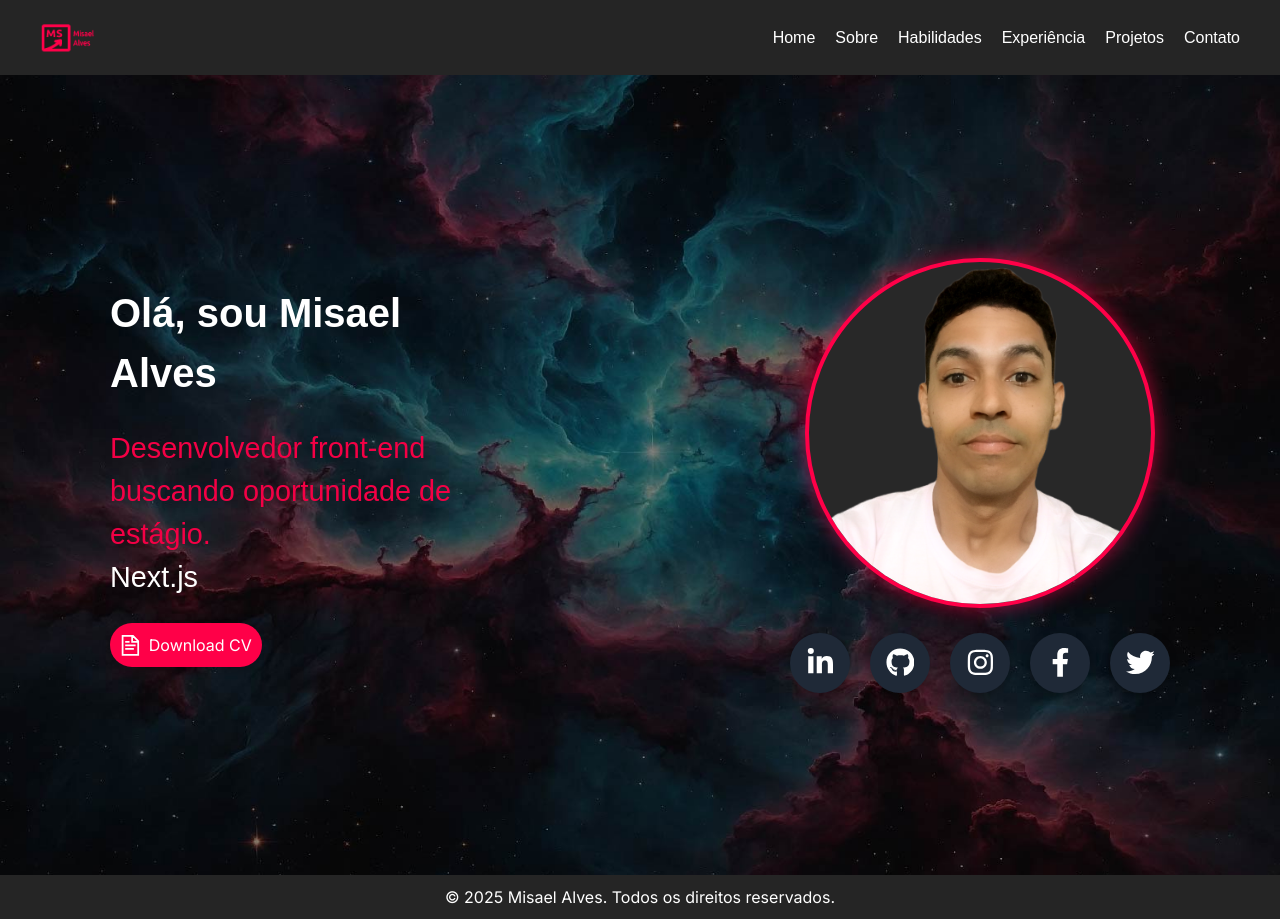
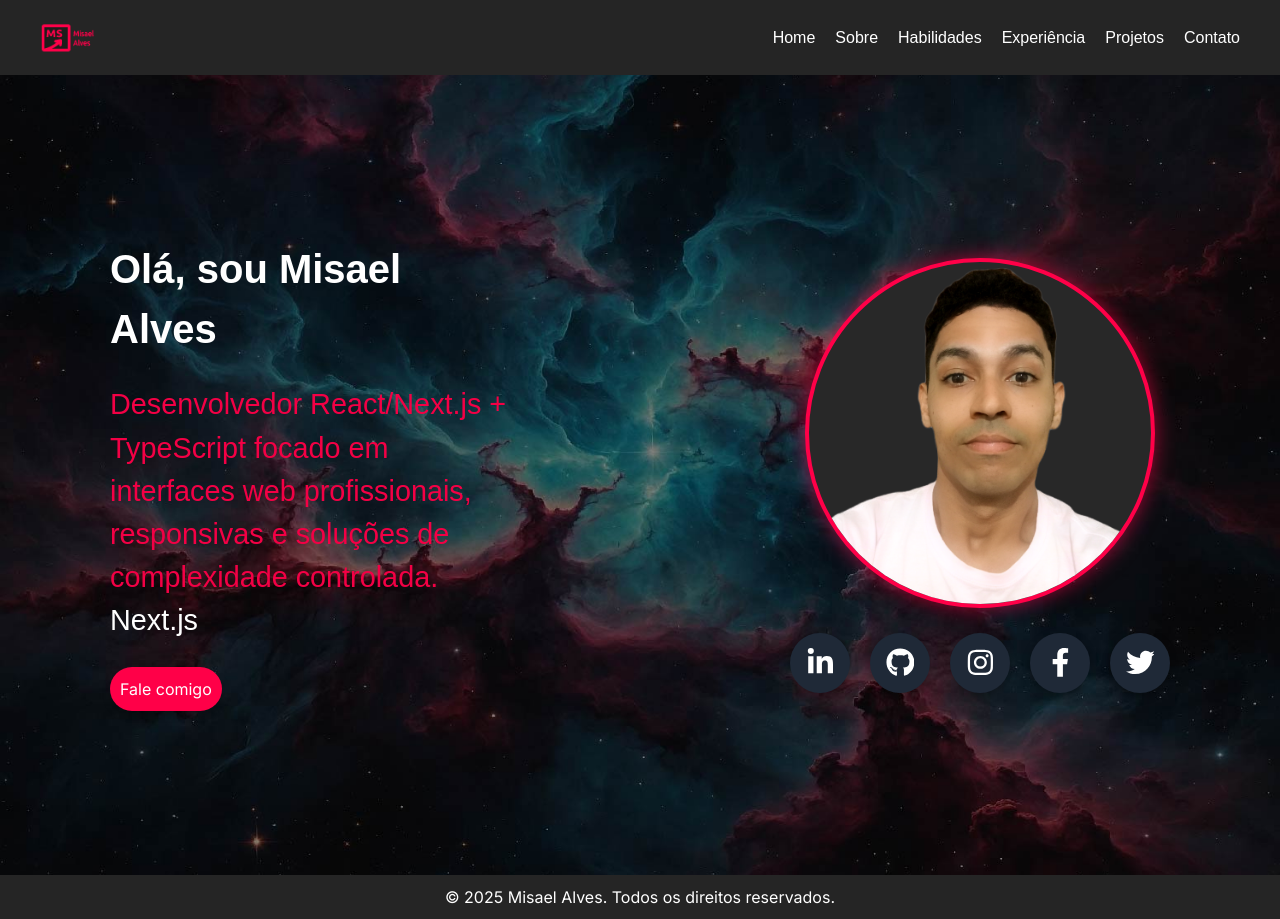
Before and after one commit to misaelalves99/misael-alves-portfolio-next, a Next.js app: page / in a window 1280 px wide. Built offline with nearby package versions, Linux system fonts and the light colour scheme.

Commit message:
feat: reposition portfolio hero for commercial readiness

```diff
--- a/src/app/components/home/HomeHero.tsx
+++ b/src/app/components/home/HomeHero.tsx
@@ -4,13 +4,10 @@
 
 import styles from "./HomeHero.module.css";
 import Link from "next/link";
-import { GrDocumentText } from "react-icons/gr";
 import { FaLinkedinIn, FaGithub, FaInstagram, FaFacebookF, FaTwitter } from "react-icons/fa";
 import Image from "next/image";
 import Perfil from "../../../../public/assets/img-perfil.png";
 import Typical from "react-typical";
-
-const Curriculo = "/assets/curriculo-cv.pdf";
 
 export default function HomeHero() {
   return (
@@ -18,40 +15,41 @@ export default function HomeHero() {
       <div className={styles.presentation}>
         <h1><strong>Olá, sou Misael Alves</strong></h1>
         <br />
-        <h2 className={styles.desc}>Desenvolvedor front-end buscando oportunidade de estágio.</h2>
+        <h2 className={styles.desc}>
+          Desenvolvedor React/Next.js + TypeScript focado em interfaces web profissionais, responsivas e soluções de complexidade controlada.
+        </h2>
         <h2 className={styles.typical}>
           <Typical
             loop={Infinity}
-            steps={['React.js', 3000, 'Next.js', 3000, 'Angular', 3000, 'ASP.NET', 3000, 'Vue.js', 3000, 'Tailwind CSS', 3000]}
+            steps={["React.js", 3000, "Next.js", 3000, "TypeScript", 3000]}
           />
         </h2>
         <br />
-        <Link href={Curriculo} target="_blank" rel="noopener noreferrer">
+        <Link href="/contact">
           <button className={styles.styledButton}>
-            <GrDocumentText className={styles.iconDoc} />
-            Download CV
+            Fale comigo
           </button>
         </Link>
       </div>
 
       <div className={styles.contactSocial}>
         <div className={styles.homeProfile}>
-          <Image src={Perfil} alt="Foto de perfil" width={200} height={200} />
+          <Image src={Perfil} alt="Foto de perfil de Misael Alves" width={200} height={200} />
         </div>
         <div className={styles.socialMedia}>
-          <Link href="hhttps://www.linkedin.com/in/misaelalves/" target="_blank">
+          <Link href="https://www.linkedin.com/in/misaelalves/" target="_blank" rel="noopener noreferrer" aria-label="LinkedIn de Misael Alves">
             <FaLinkedinIn className={styles.iconSm} />
           </Link>
-          <Link href="https://github.com/misaelalves99" target="_blank">
+          <Link href="https://github.com/misaelalves99" target="_blank" rel="noopener noreferrer" aria-label="GitHub de Misael Alves">
             <FaGithub className={styles.iconSm} />
           </Link>
-          <Link href="https://www.instagram.com/misael_alves_99/" target="_blank">
+          <Link href="https://www.instagram.com/misael_alves_99/" target="_blank" rel="noopener noreferrer" aria-label="Instagram de Misael Alves">
             <FaInstagram className={styles.iconSm} />
           </Link>
-          <Link href="https://www.facebook.com/misael.alves.92317/" target="_blank">
+          <Link href="https://www.facebook.com/misael.alves.92317/" target="_blank" rel="noopener noreferrer" aria-label="Facebook de Misael Alves">
             <FaFacebookF className={styles.iconSm} />
           </Link>
-          <Link href="https://x.com/MisaelAlves110" target="_blank">
+          <Link href="https://x.com/MisaelAlves110" target="_blank" rel="noopener noreferrer" aria-label="X de Misael Alves">
             <FaTwitter className={styles.iconSm} />
           </Link>
         </div>
```
